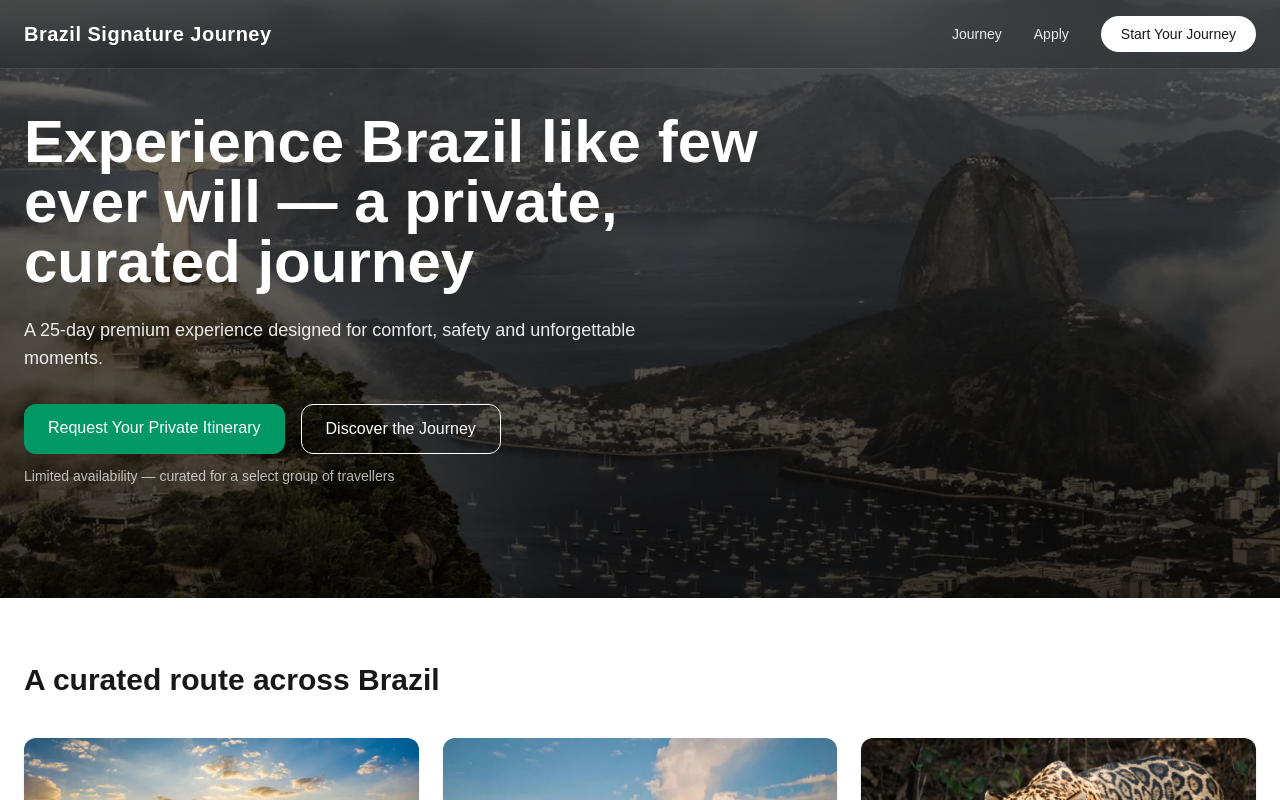
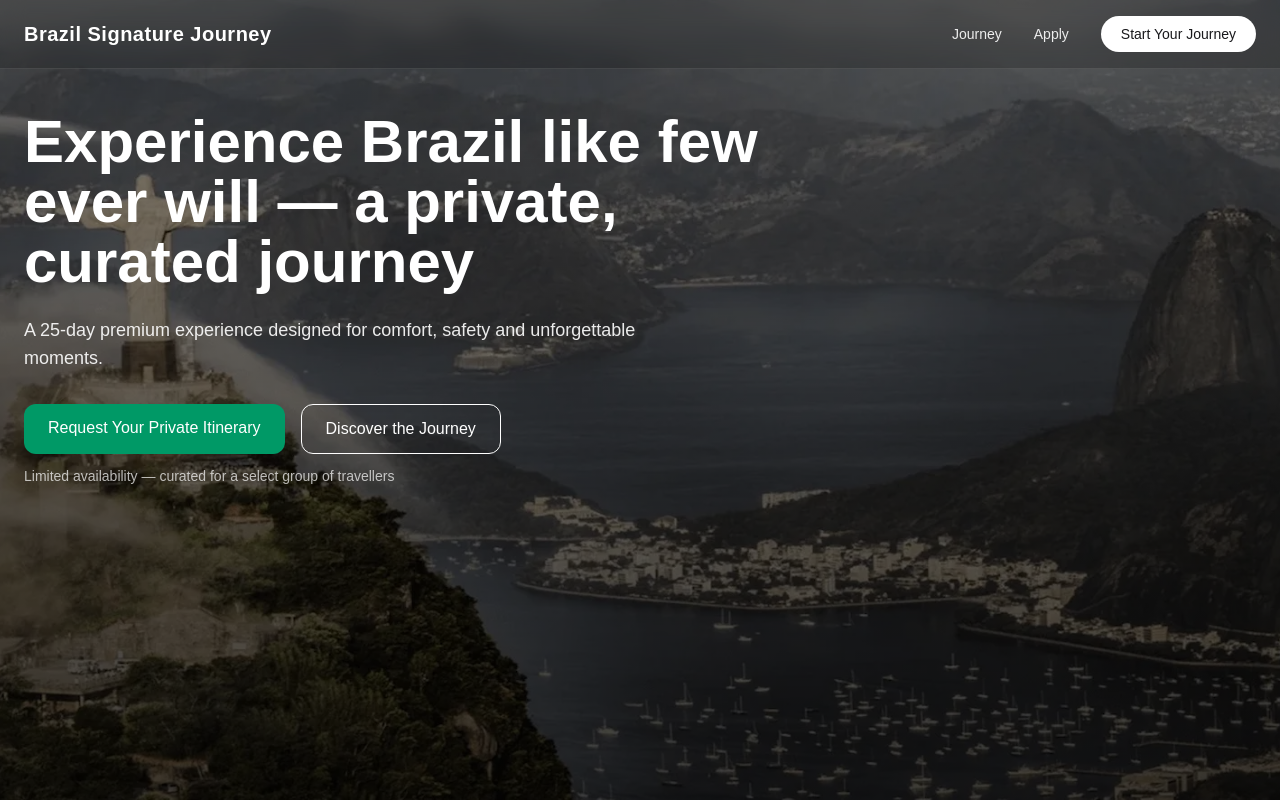
Before and after one commit to renatovvjr/brazil-premium-travel, a React (Vite) app: page / in a window 1280 px wide. Shown: the top 800 px of the page. Built offline with nearby package versions, Linux system fonts and the light colour scheme; no server answers.

Commit message:
Added premium fixed transparent navbar

```diff
--- a/src/App.jsx
+++ b/src/App.jsx
@@ -90,7 +90,7 @@ export default function App() {
 
       {/* HERO */}
       <section
-        className="relative text-white"
+        className="relative min-h-screen text-white"
         style={{
           backgroundImage:
             "linear-gradient(180deg, rgba(0,0,0,0.45), rgba(0,0,0,0.75)), url('/images/rio_de_janeiro.background.webp')",
```
